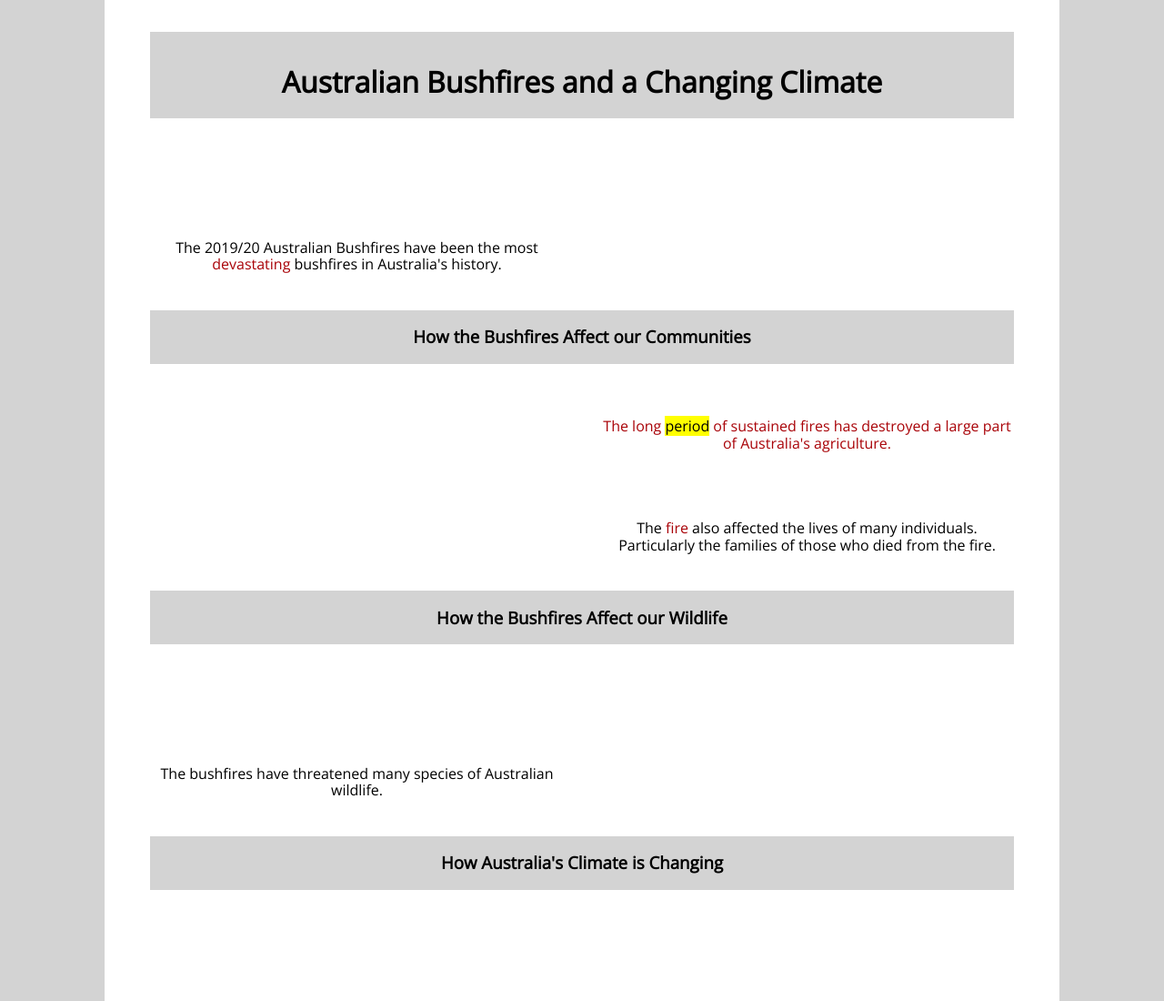
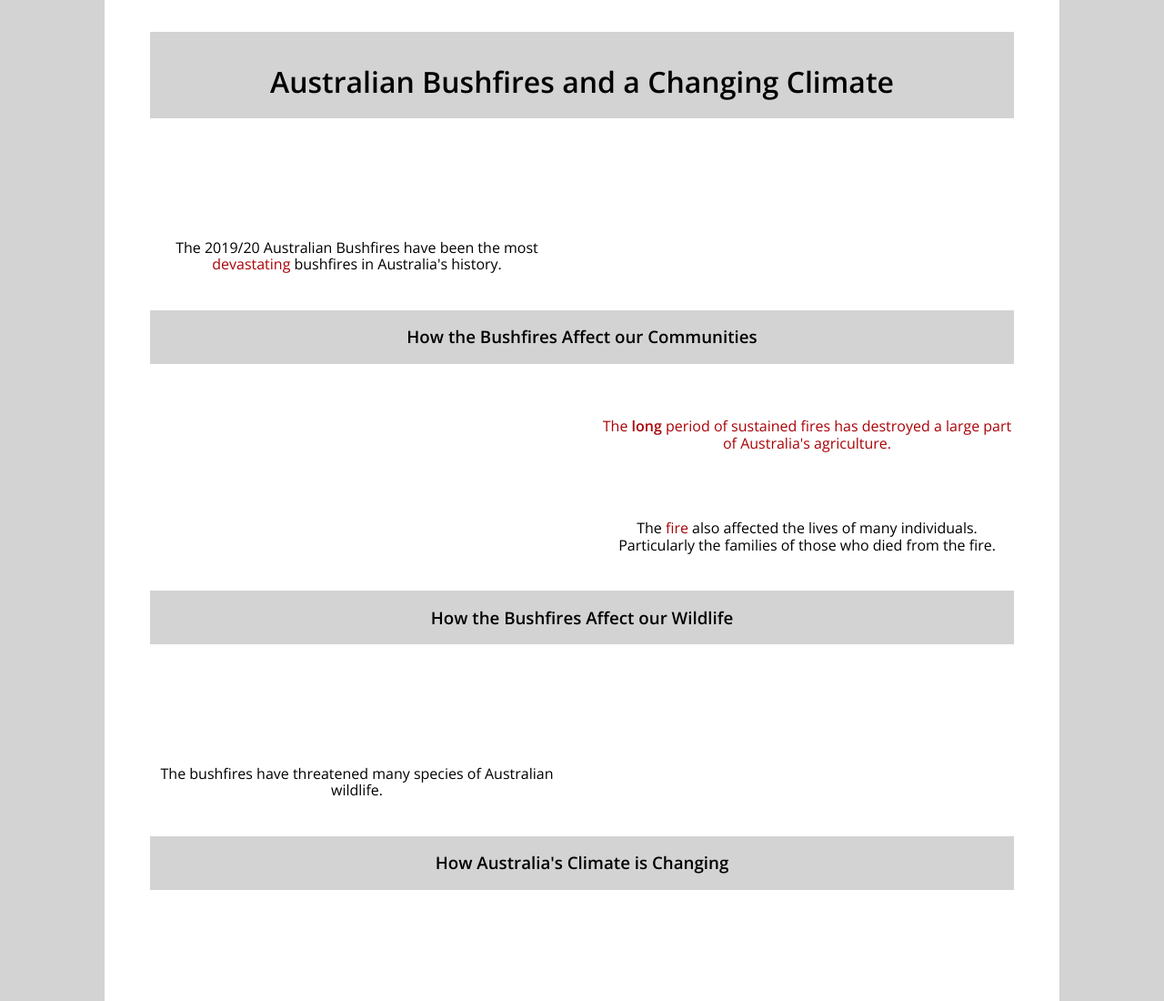
Before and after one commit to harrylawson37/FIT3179, a plain HTML site: page index.html in a window 1280 px wide. Shown: the top 1100 px of the page at 91% size. Drawn offline with nearby package versions, Linux system fonts and the light colour scheme; a script that the page names is missing.

Commit message:
Update index.html

```diff
--- a/index.html
+++ b/index.html
@@ -11,7 +11,7 @@
   <link rel="stylesheet" href="https://unpkg.com/purecss@2.0.3/build/pure-min.css" integrity="sha384-cg6SkqEOCV1NbJoCu11+bm0NvBRc8IYLRGXkmNrqUBfTjmMYwNKPWBTIKyw9mHNJ" crossorigin="anonymous">
   <meta name="viewport" content="width=device-width, initial-scale=1">
   <!-- Google font -->
-  <link href="https://fonts.googleapis.com/css2?family=Open+Sans:wght@300;400&display=swap" rel="stylesheet">
+  <link href="https://fonts.googleapis.com/css2?family=Open+Sans:wght@300;600&display=swap" rel="stylesheet">
 
   <!-- custom style -->
   <style>
@@ -57,10 +57,6 @@
     mark.red {
     color:#a90308;
     background: none;
-    }
-    mark.bold {
-    font-weight: 400;
-    }
   </style>
 </head>
 <body>
@@ -103,7 +99,7 @@
         </div>
         <div class="pure-u-1-2">
           <div class="description description-right">
-            <center><p style="color:#a90308"><br>The long <mark class="bold">period</mark> of sustained fires has destroyed a large part of Australia's agriculture.</p></center>
+            <center><p style="color:#a90308"><br>The <b>long</b> period of sustained fires has destroyed a large part of Australia's agriculture.</p></center>
           </div>
         </div>
 
```
